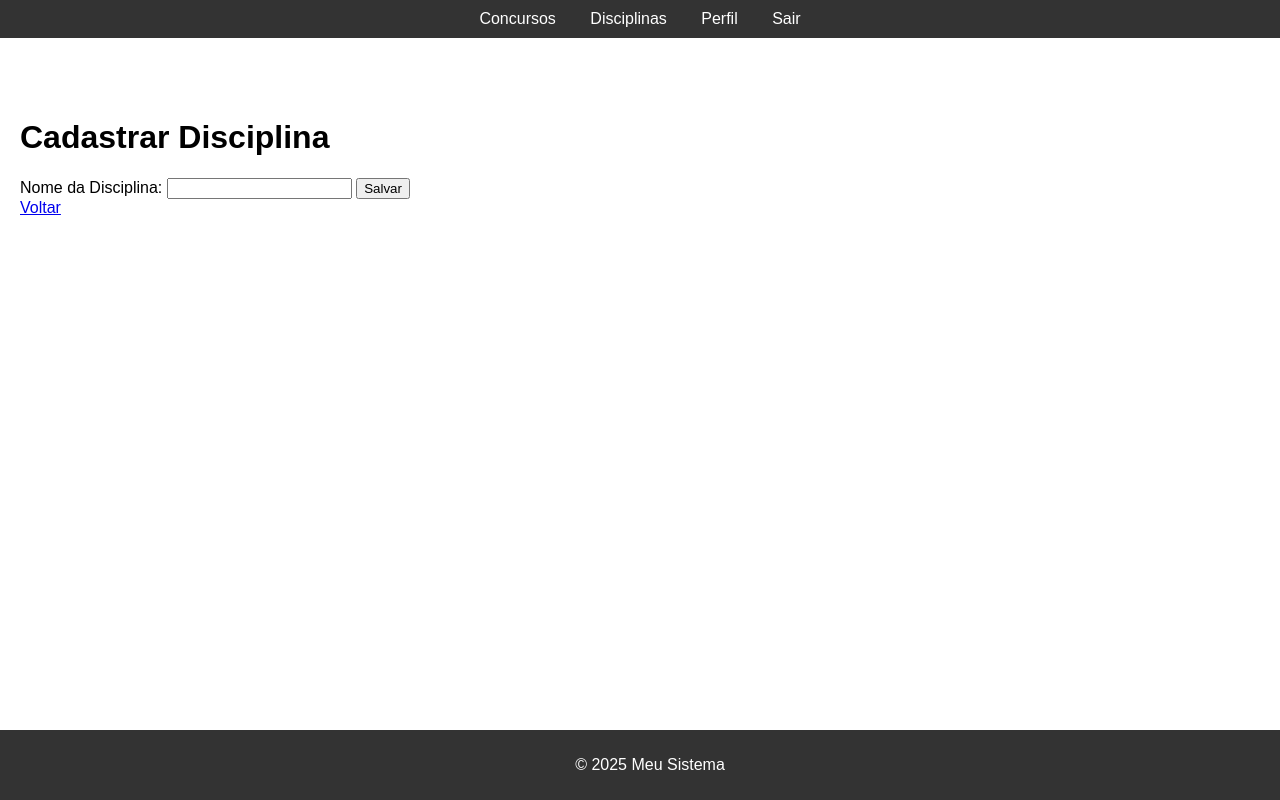
After one commit to hudsonss/app_concurso, a Flask app: page /cadastro_disciplina in a window 1280 px wide. The commit adds this page. Run offline with Flask 3, Linux system fonts and the light colour scheme; a user stored in the database is signed in.

Commit message:
adicionando página incial

```diff
--- a/routes/__init__.py
+++ b/routes/__init__.py
@@ -6,6 +6,7 @@ E implementa o @login_required para garantir proteção das rotas.
 from .auth import auth_routes
 from .concursos import concursos_routes
 from .users import users_routes
+from .disciplinas import disciplinas_routes
 
 
 # Importa e registra as rotas
@@ -13,3 +14,4 @@ def init_routes(app):
     app.register_blueprint(auth_routes)
     app.register_blueprint(concursos_routes)
     app.register_blueprint(users_routes)
+    app.register_blueprint(disciplinas_routes)
--- a/routes/auth.py
+++ b/routes/auth.py
@@ -23,7 +23,7 @@ def login():
         flash("Login realizado com sucesso!", "success")
         return redirect(url_for("concursos.listar_concursos"))
 
-    return render_template("login.html")
+    return render_template("auth/login.html")
 
 @auth_routes.route("/register", methods=["GET", "POST"])
 def register():
@@ -53,7 +53,7 @@ def register():
         flash("Registro realizado com sucesso!", "success")
         return redirect(url_for("auth.login"))
 
-    return render_template("register.html")
+    return render_template("auth/register.html")
 
 @auth_routes.route("/logout")
 @login_required
--- a/routes/concursos.py
+++ b/routes/concursos.py
@@ -29,7 +29,7 @@ def cadastro():
         flash(f"Concurso '{nome}' cadastrado com sucesso!", "success")
         return redirect(url_for("concursos.listar_concursos"))
 
-    return render_template("cadastrar_concurso.html")
+    return render_template("concursos/cadastrar_concurso.html")
 
 @concursos_routes.route("/concursos")
 @login_required
@@ -46,7 +46,7 @@ def listar_concursos():
     else:
         concursos = Concurso.query.filter_by(user_id=user_id).paginate(page=page, per_page=5)
 
-    return render_template("concursos.html", concursos=concursos)
+    return render_template("concursos/concursos.html", concursos=concursos)
 
 @concursos_routes.route("/delete/<int:id>", methods=["GET", "POST"])
 @login_required
@@ -78,4 +78,4 @@ def editar_concurso(id):
         flash(f"Concurso '{nome}' atualizado com sucesso!", "success")
         return redirect(url_for("concursos.listar_concursos"))
 
-    return render_template("editar.html", concurso=concurso)
+    return render_template("concursos/editar.html", concurso=concurso)
--- /dev/null
+++ b/routes/disciplinas.py
@@ -0,0 +1,71 @@
+from flask import Blueprint, render_template, request, redirect, url_for, flash, session
+from models import Disciplina
+from extensions import db  # Importa db de extensions.py
+from utils import login_required
+
+disciplinas_routes = Blueprint("disciplinas", __name__)
+
+
+@disciplinas_routes.route("/cadastro_disciplina", methods=["GET", "POST"])
+@login_required
+def cadastro():
+  if request.method == "POST":
+    nome = request.form.get("nome")
+    if not nome:
+      flash("Todos os campos são obrigatórios.", "error")
+      return redirect(url_for("disciplinas.cadastro"))
+
+    nova_disciplina = Disciplina(nome=nome)
+    db.session.add(nova_disciplina)
+    db.session.commit()
+    flash(f"Disciplina '{nome}' cadastrada com sucesso")
+    return redirect(url_for("disciplinas.listar_disciplinas"))
+  return render_template("disciplinas/cadastro_disciplina.html")
+
+
+@disciplinas_routes.route("/disciplinas")
+@login_required
+def listar_disciplinas():
+  search = request.args.get('search')  # Captura o termo de pesquisa
+  page = request.args.get('page', 1,
+                          type=int)  # Captura o número da página (default é 1)
+
+  if search:
+    # Filtra as disciplinas pelo nome (usando LIKE para busca parcial)
+    disciplinas = Disciplina.query.filter(
+        Disciplina.nome.like(f"%{search}%")).paginate(
+            page=page, per_page=10)  # Exibe 10 disciplinas por página
+  else:
+    # Lista todas as disciplinas com paginação
+    disciplinas = Disciplina.query.paginate(page=page, per_page=10)
+
+  return render_template("disciplinas/disciplinas.html", disciplinas=disciplinas)
+
+
+@disciplinas_routes.route("/delete/<int:id>", methods=["GET", "POS"])
+@login_required
+def excluir_disciplina(id):
+  disciplina = Disciplina.query.get_or_404(id)
+  db.session.delete(disciplina)
+  db.session.commit()
+  flash(f"Disciplina '{disciplina.nome}' excluída com sucesso")
+  return redirect(url_for("listar_disciplinas"))
+
+
+@disciplinas_routes.route("/editar/<int:id>", methods=["GET", "POST"])
+@login_required
+def editar_disciplina(id):
+  disciplina = Disciplina.query.get_or_404(id)
+  if request.method == "POST":
+    nome = request.form.get("nome")
+    carga_horaria = request.form.get("carga_horaria")
+    if not nome or not carga_horaria:
+      flash("Todos os campos são obrigatórios!", "danger")
+      return redirect(url_for("editar_disciplina", id=id))
+    disciplina.nome = nome
+    disciplina.carga_horaria = carga_horaria
+    db.session.commit()
+    flash(f"Disciplina '{nome}' atualizada com sucesso", "success")
+    return redirect(url_for("listar_disciplinas"))
+
+  return render_template("disciplinas/editar.html", disciplina=disciplina)
--- /dev/null
+++ b/templates/base.html
@@ -0,0 +1,103 @@
+<!DOCTYPE html>
+<html lang="pt-BR">
+
+<head>
+    <meta charset="UTF-8">
+    <meta name="viewport" content="width=device-width, initial-scale=1.0">
+    <title>{% block title %}Meu Sistema{% endblock %}</title>
+    <style>
+        body {
+            font-family: Arial, sans-serif;
+            margin: 0;
+            padding: 0;
+        }
+
+        header {
+            background: #333;
+            color: white;
+            padding: 10px;
+            text-align: center;
+        }
+
+        nav a {
+            color: white;
+            margin: 0 15px;
+            text-decoration: none;
+        }
+
+        main {
+            padding: 20px;
+        }
+
+        footer {
+            background: #333;
+            color: white;
+            text-align: center;
+            padding: 10px;
+            position: absolute;
+            width: 100%;
+            bottom: 0;
+        }
+
+        /* Estilo para mensagens flash */
+        .flash-messages {
+            list-style: none;
+            padding: 10px;
+            margin: 10px auto;
+            width: 50%;
+            text-align: center;
+        }
+
+        .flash-messages li {
+            padding: 10px;
+            margin-bottom: 5px;
+            border-radius: 5px;
+        }
+
+        .success {
+            background-color: #4CAF50;
+            color: white;
+        }
+
+        .error {
+            background-color: #f44336;
+            color: white;
+        }
+    </style>
+</head>
+
+<body>
+    <header>
+        <nav>
+            <a href="{{ url_for('concursos.listar_concursos') }}">Concursos</a>
+            <a href="{{ url_for('disciplinas.listar_disciplinas') }}">Disciplinas</a>
+            <a href="{{ url_for('users.perfil') }}">Perfil</a>
+            {% if session.get("user_id") %}
+            <a href="{{ url_for('auth.logout') }}">Sair</a>
+            {% else %}
+            <a href="{{ url_for('auth.login') }}">Login</a>
+            {% endif %}
+        </nav>
+    </header>
+
+    <!-- Exibir mensagens flash -->
+    <ul class="flash-messages">
+        {% with messages = get_flashed_messages(with_categories=True) %}
+        {% if messages %}
+        {% for category, message in messages %}
+        <li class="{{ category }}">{{ message }}</li>
+        {% endfor %}
+        {% endif %}
+        {% endwith %}
+    </ul>
+
+    <main>
+        {% block content %}{% endblock %}
+    </main>
+
+    <footer>
+        <p>© 2025 Meu Sistema</p>
+    </footer>
+</body>
+
+</html>
--- /dev/null
+++ b/templates/disciplinas/cadastro_disciplina.html
@@ -0,0 +1,13 @@
+{% extends "base.html" %}
+
+{% block title %}Cadastrar Disciplina{% endblock %}
+
+{% block content %}
+   <h1>Cadastrar Disciplina</h1>
+   <form method="POST">
+       <label for="nome">Nome da Disciplina:</label>
+       <input type="text" id="nome" name="nome" required>
+       <button type="submit">Salvar</button>
+   </form>
+   <a href="{{ url_for('disciplinas.listar_disciplinas') }}">Voltar</a>
+{% endblock %}
```
Also changed, not shown: templates/auth/login.html (added, +17 -0 lines), templates/concursos/listar.html (added, +12 -0 lines), templates/disciplinas/disciplinas.html (added, +58 -0 lines), templates/index.html (+34 -23 lines), templates/index_old.html (added, +28 -0 lines), templates/login.html (deleted, +0 -37 lines), templates/perfil.html (deleted, +0 -44 lines), templates/perfil/perfil.html (added, +9 -0 lines), instance/database.db, templates/auth/register.html (renamed from templates/register.html), templates/concursos/cadastrar_concurso.html (renamed from templates/cadastrar_concurso.html), templates/concursos/concursos.html (renamed from templates/concursos.html), templates/concursos/editar.html (renamed from templates/editar.html), templates/perfil/alterar_senha.html (added).
